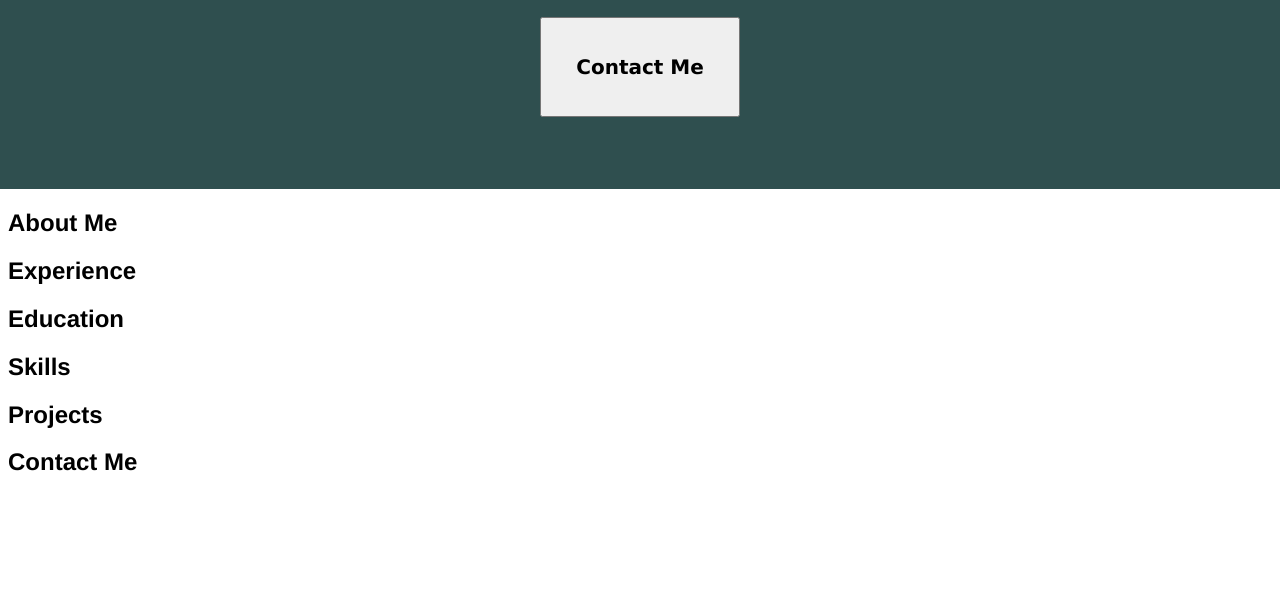
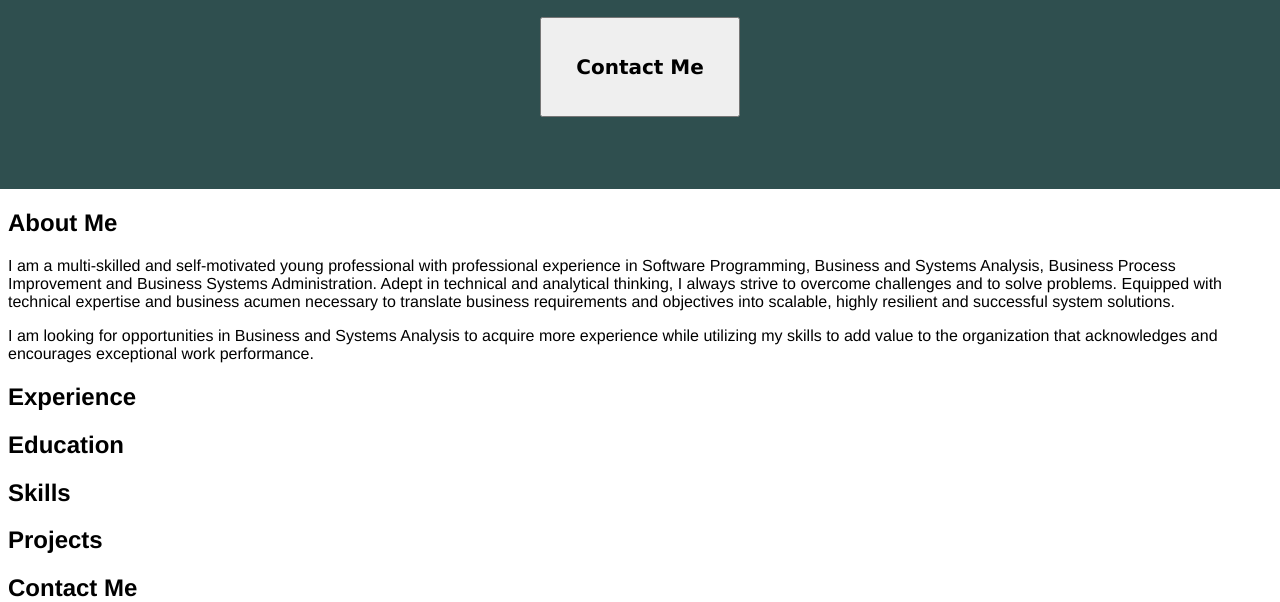
Before and after one commit to ThembaMasilela/thembamasilela.github.io_old, a plain HTML site: page index.html in a window 1280 px wide. Shown: the part 761-1363 px from the top of the page. Before the commit the page ends 1237 px from the top, so only its background shows below. Drawn offline with Linux system fonts and the light colour scheme.

Commit message:
minor update

```diff
--- a/index.html
+++ b/index.html
@@ -32,6 +32,14 @@
     <section>
     <section class="Abount-Me">
         <h2>About Me</h2>
+        <p>I am a multi-skilled and self-motivated young professional with professional experience in Software Programming, Business and Systems Analysis, Business
+            Process Improvement and Business Systems Administration. Adept in technical and analytical thinking, I always strive to overcome challenges and to solve problems.
+            Equipped with technical expertise and business acumen necessary to translate business requirements and objectives into scalable, highly resilient and successful
+            system solutions.
+        </p>
+        <p>I am looking for opportunities in Business and Systems Analysis to acquire more experience while utilizing my skills to add value to the organization that
+            acknowledges and encourages exceptional work performance.
+        </p>
     </section>
     <section>
     <section class="Experience">
--- a/style.css
+++ b/style.css
@@ -1,6 +1,5 @@
 html, body {
     background-color: white;
-    width: 100%;
     font-family: Helvetica, Arial, sans-serif;
 }
 
```
